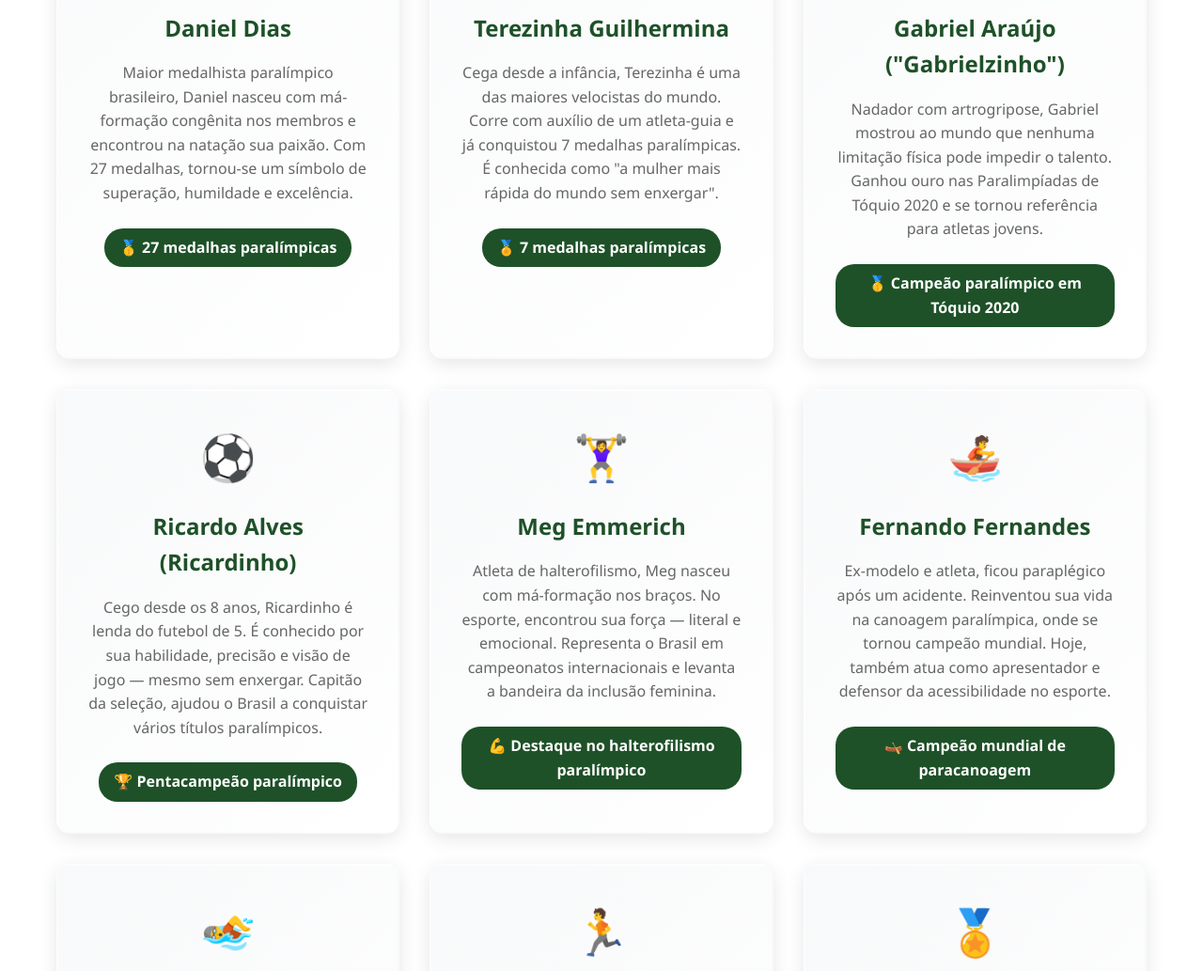
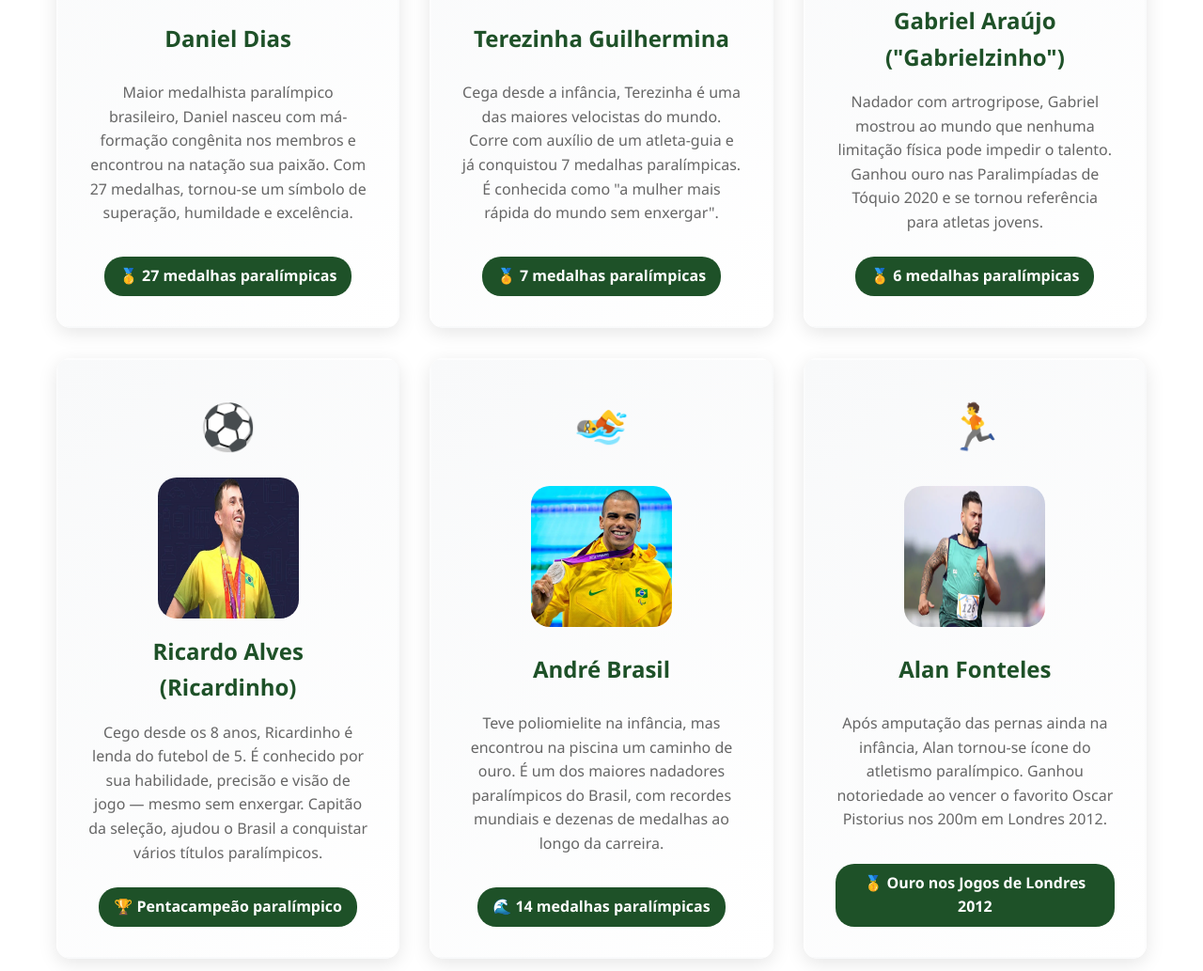
Before and after one commit to yannsilva08/projeto-PARALIMPICO, a plain HTML site: page index.html in a window 1280 px wide. Shown: the part 6504-7537 px from the top of the page at 94% size. Drawn offline with Linux system fonts and the light colour scheme.

Commit message:
salvar atercaoes

```diff
--- a/index.html
+++ b/index.html
@@ -7,6 +7,7 @@
     <title>MOVIMENTO-PARALÍMPICO</title>
 </head>
 <body>
+    <script src="script.js"></script>
     <!-- Header -->
     <header class="header">
         <div class="container">
@@ -357,6 +358,7 @@
         <div class="esportes-grid">
 
         <div class="esporte-card" data-atleta="daniel-dias">
+            <div class="corpo">
                 <div class="esporte-icone">🏊‍♂️</div>
                 <img src="img/daniel.webp" alt="" style="width: 150px; height: 150px;">
                 <h3>Daniel Dias</h3>
@@ -365,8 +367,10 @@
                     🥇 27 medalhas paralímpicas
                 </div>
             </div>
+        </div>
 
         <div class="esporte-card" data-atleta="tereza">
+            <div class="corpo">
                 <div class="esporte-icone">🏃‍♀️</div>
                 <img src="img/terezinha.jpeg" alt="" style="width: 150px; height: 150px;">
                 <h3>Terezinha Guilhermina</h3>
@@ -375,68 +379,67 @@
                     🏅 7 medalhas paralímpicas
                 </div>
             </div>
+        </div>
 
         <div class="esporte-card" data-atleta="gabrielzinho">
+            <div class="corpo">
                 <div class="esporte-icone">🏊</div>
                 <img src="img/gabriel.jpg" alt="" style="width: 150px; height: 150px;">
                 <h3>Gabriel Araújo ("Gabrielzinho")</h3>
                 <p>Nadador com artrogripose, Gabriel mostrou ao mundo que nenhuma limitação física pode impedir o talento. Ganhou ouro nas Paralimpíadas de Tóquio 2020 e se tornou referência para atletas jovens.</p>
                 <div class="esporte-participantes">
-                    🥇 Campeão paralímpico em Tóquio 2020
+                    🏅 6 medalhas paralímpicas
+                </div>
             </div>
         </div>
 
         <div class="esporte-card" data-atleta="ricardinho">
+            <div class="corpo">
                 <div class="esporte-icone">⚽</div>
+                <img src="img/ricardinho.jpg" alt="" style="width: 150px; height: 150px;">
                 <h3>Ricardo Alves (Ricardinho)</h3>
                 <p>Cego desde os 8 anos, Ricardinho é lenda do futebol de 5. É conhecido por sua habilidade, precisão e visão de jogo — mesmo sem enxergar. Capitão da seleção, ajudou o Brasil a conquistar vários títulos paralímpicos.</p>
                 <div class="esporte-participantes">
                     🏆 Pentacampeão paralímpico
                 </div>
             </div>
-
-            <div class="esporte-card" data-atleta="meg-emmerich">
-                <div class="esporte-icone">🏋️‍♀️</div>
-                <h3>Meg Emmerich</h3>
-                <p>Atleta de halterofilismo, Meg nasceu com má-formação nos braços. No esporte, encontrou sua força — literal e emocional. Representa o Brasil em campeonatos internacionais e levanta a bandeira da inclusão feminina.</p>
-                <div class="esporte-participantes">
-                    💪 Destaque no halterofilismo paralímpico
-                </div>
         </div>
 
-            <div class="esporte-card" data-atleta="fernando-fernandes">
-                <div class="esporte-icone">🚣</div>
-                <h3>Fernando Fernandes</h3>
-                <p>Ex-modelo e atleta, ficou paraplégico após um acidente. Reinventou sua vida na canoagem paralímpica, onde se tornou campeão mundial. Hoje, também atua como apresentador e defensor da acessibilidade no esporte.</p>
-                <div class="esporte-participantes">
-                    🛶 Campeão mundial de paracanoagem
-                </div>
-            </div>
+
 
         <div class="esporte-card" data-atleta="andre-brasil">
+            <div class="corpo">
                 <div class="esporte-icone">🏊</div>
+                <img src="img/andrebrasil.jpg" alt="" style="width: 150px;height: 150px;">
                 <h3>André Brasil</h3>
                 <p>Teve poliomielite na infância, mas encontrou na piscina um caminho de ouro. É um dos maiores nadadores paralímpicos do Brasil, com recordes mundiais e dezenas de medalhas ao longo da carreira.</p>
                 <div class="esporte-participantes">
                     🌊 14 medalhas paralímpicas
                 </div>
             </div>
+        </div>
 
         <div class="esporte-card" data-atleta="alan-fonteles">
+            <div class="corpo">
                 <div class="esporte-icone">🏃</div>
+                <img src="img/alanfonteles.webp" alt="" style="width: 150px; height: 150px;">
                 <h3>Alan Fonteles</h3>
                 <p>Após amputação das pernas ainda na infância, Alan tornou-se ícone do atletismo paralímpico. Ganhou notoriedade ao vencer o favorito Oscar Pistorius nos 200m em Londres 2012.</p>
                 <div class="esporte-participantes">
                     🥇 Ouro nos Jogos de Londres 2012
                 </div>
             </div>
+        </div>
 
         <div class="esporte-card" data-atleta="clodoaldo-silva">
+            <div class="corpo">
                 <div class="esporte-icone">🏅</div>
+                <img src="img/clodoaldo.jpg" alt="" style="width: 150px; height: 150px;">
                 <h3>Clodoaldo Silva</h3>
                 <p>O “Tubarão das Piscinas” teve paralisia cerebral e encontrou na natação o caminho para dezenas de medalhas e reconhecimento internacional. Também foi o responsável por acender a pira paralímpica no Rio 2016.</p>
                 <div class="esporte-participantes">
                     🔥 Ícone paralímpico e símbolo dos Jogos do Rio
+                </div>
             </div>
         </div>
 
@@ -468,6 +471,5 @@
         </div>
     </footer>
 
-    <script src="script.js"></script>
 </body>
 </html>
--- a/script.js
+++ b/script.js
@@ -1,4 +1,4 @@
-// SISTEMA DE JOGOS PARALÍMPICOS
+// SISTEMAPARALÍMPICOS
 // Dados iniciais com notícias paralímpicas
 
 const dadosIniciais = {
--- a/style.css
+++ b/style.css
@@ -336,7 +336,7 @@ body {
   font-weight: 600;
 }
 
-/* ⚽ Seção de Esportes */
+/* Esportes */
 .esportes {
   background: white;
   padding: 80px 0;
@@ -397,7 +397,15 @@ body {
   margin-bottom: 1rem;
 }
 
-/* ⏰ Horários de Treino */
+.corpo{
+display: flex;
+flex-direction: column;
+justify-content: space-between;
+align-items: center;
+height: 100%;
+}
+
+/* Horários de Treino */
 .esporte-paralimpico {
   background: #f8f9fa;
   padding: 80px 0;
@@ -429,7 +437,7 @@ body {
   background: #f8f9fa;
 }
 
-/* 🦶 Footer */
+/* Footer */
 .footer {
   background: #1e5128;
   color: white;
@@ -472,7 +480,7 @@ body {
   background: linear-gradient(135deg, #74b9ff, #0984e3);
 }
 
-/* 🎯 Filtros de Inscrição */
+/* Filtros de Inscrição */
 .inscricoes-filtros {
   margin-bottom: 2rem;
 }
```
Also changed, not shown: img/alanfonteles.webp (added), img/andrebrasil.jpg (added), img/clodoaldo.jpg (added), img/ricardinho.jpg (added). Lines whose indentation alone changed are shown as unchanged.
